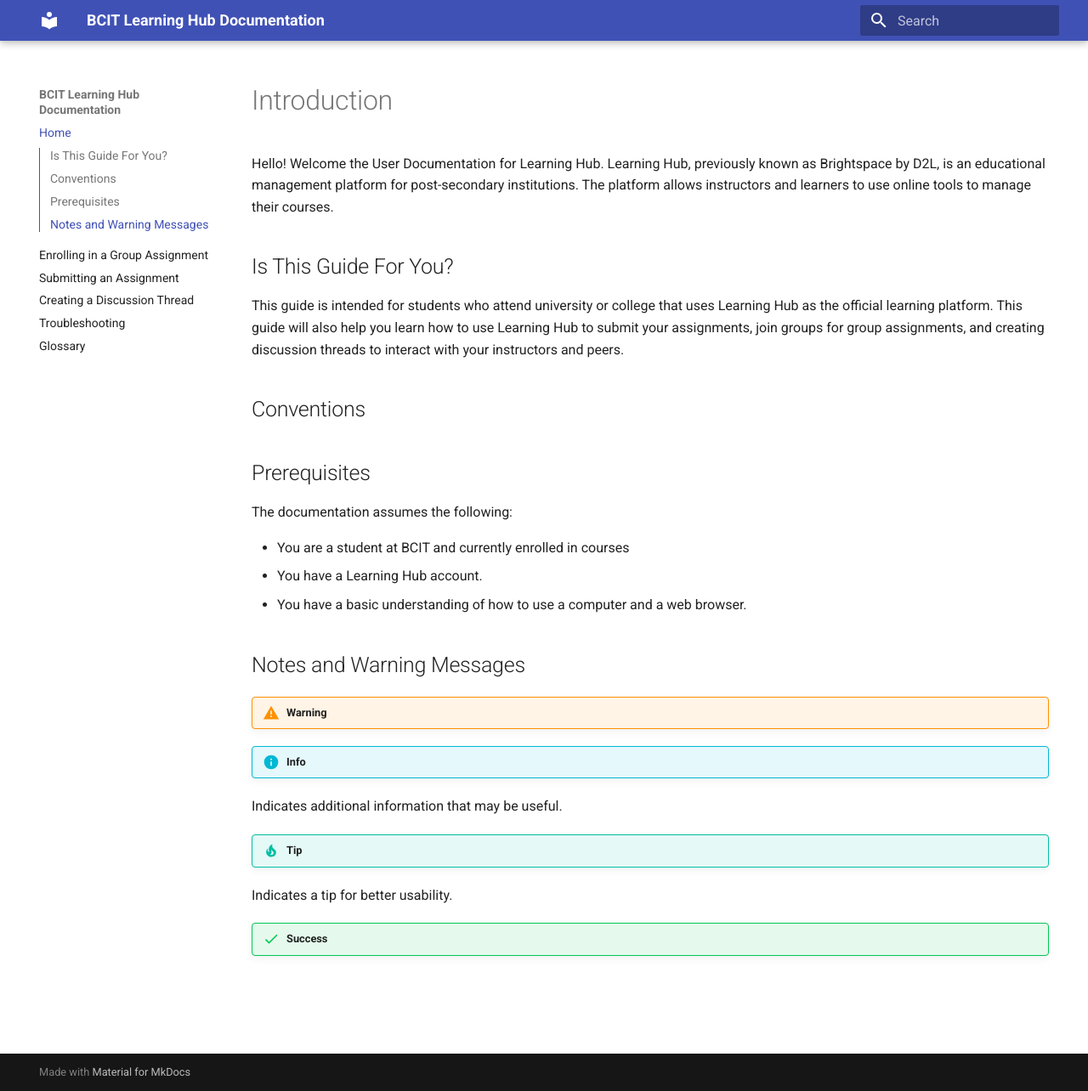
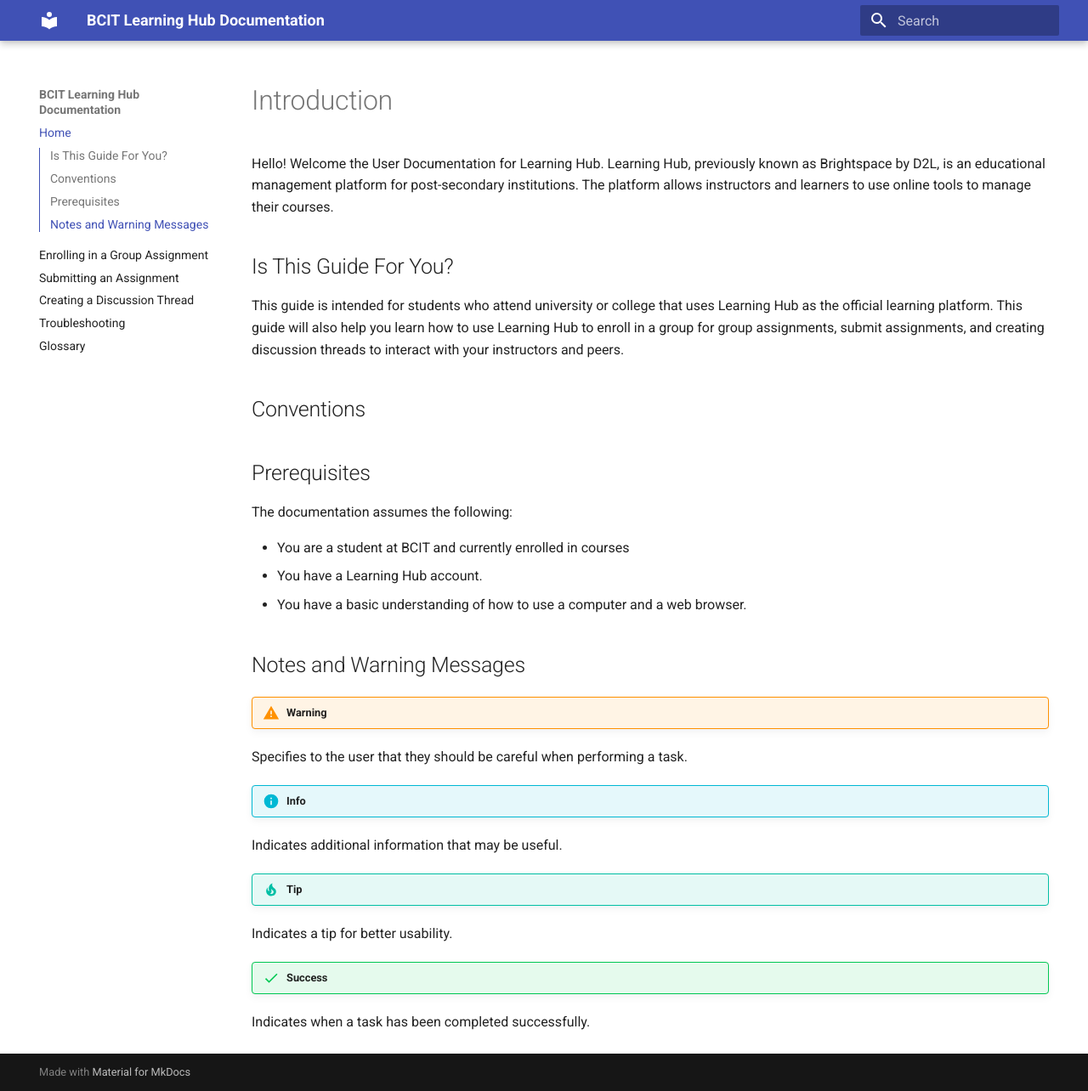
Before and after one commit to jaason-shi/learning-hub-user-documentation, an MkDocs documentation site: the page built from docs/index.md, in a window 1280 px wide and 1284 px high. Shown: the whole window at 85% size. Built offline with MkDocs 1.6.1 and Material for MkDocs 9.7.7, drawn with Linux system fonts in a browser that asks for light colours.

Commit message:
update wording for guide section

```diff
--- a/docs/index.md
+++ b/docs/index.md
@@ -4,7 +4,7 @@
 
 ## Is This Guide For You?
 
-This guide is intended for students who attend university or college that uses Learning Hub as the official learning platform. This guide will also help you learn how to use Learning Hub to submit your assignments, join groups for group assignments, and creating discussion threads to interact with your instructors and peers.
+This guide is intended for students who attend university or college that uses Learning Hub as the official learning platform. This guide will also help you learn how to use Learning Hub to enroll in a group for group assignments, submit assignments, and creating discussion threads to interact with your instructors and peers.
 
 ## Conventions
 
@@ -19,9 +19,10 @@
 ## Notes and Warning Messages
 
 !!! warning
-
+Specifies to the user that they should be careful when performing a task.
 !!! info
 Indicates additional information that may be useful.
 !!! tip
 Indicates a tip for better usability.
 !!! success
+Indicates when a task has been completed successfully.
```
